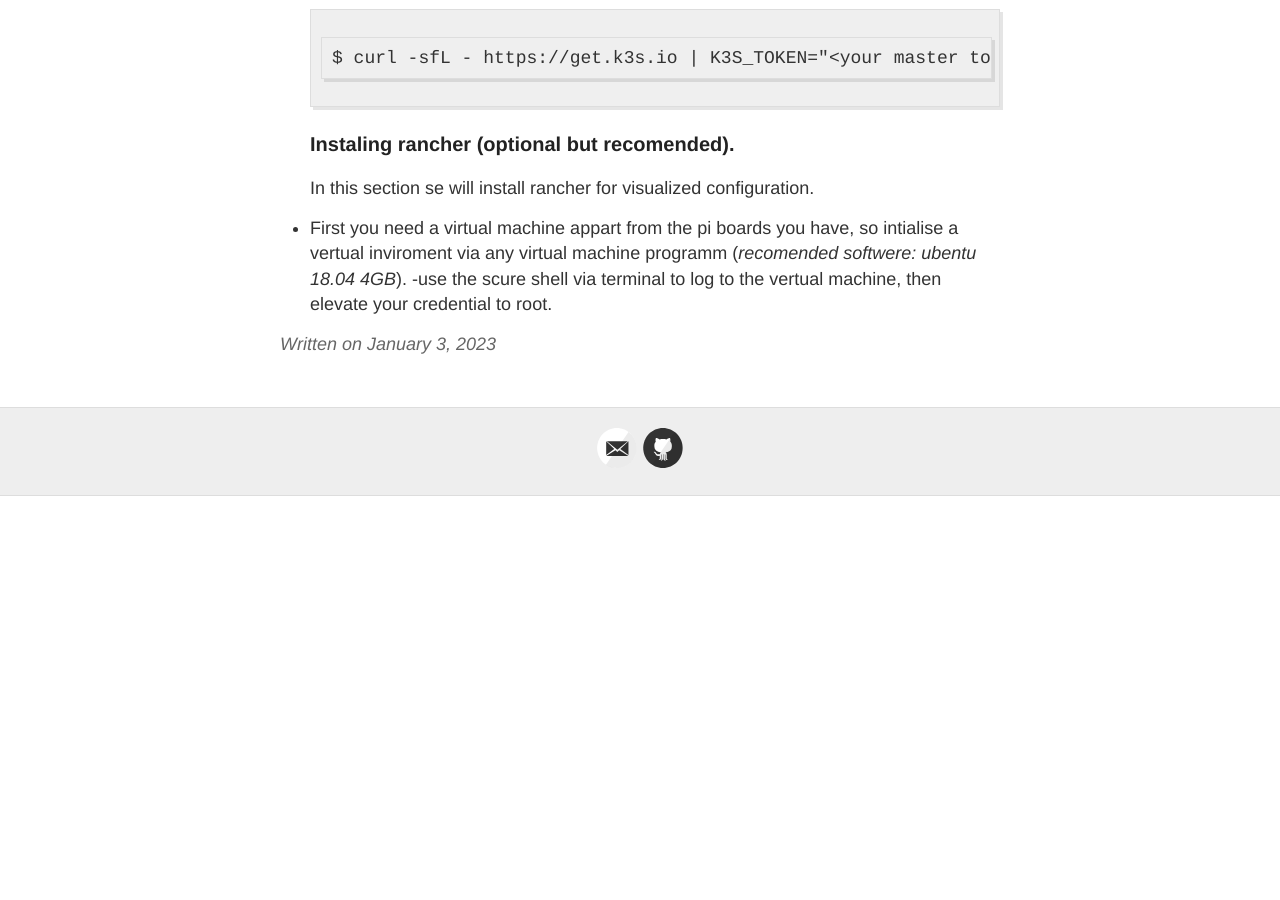
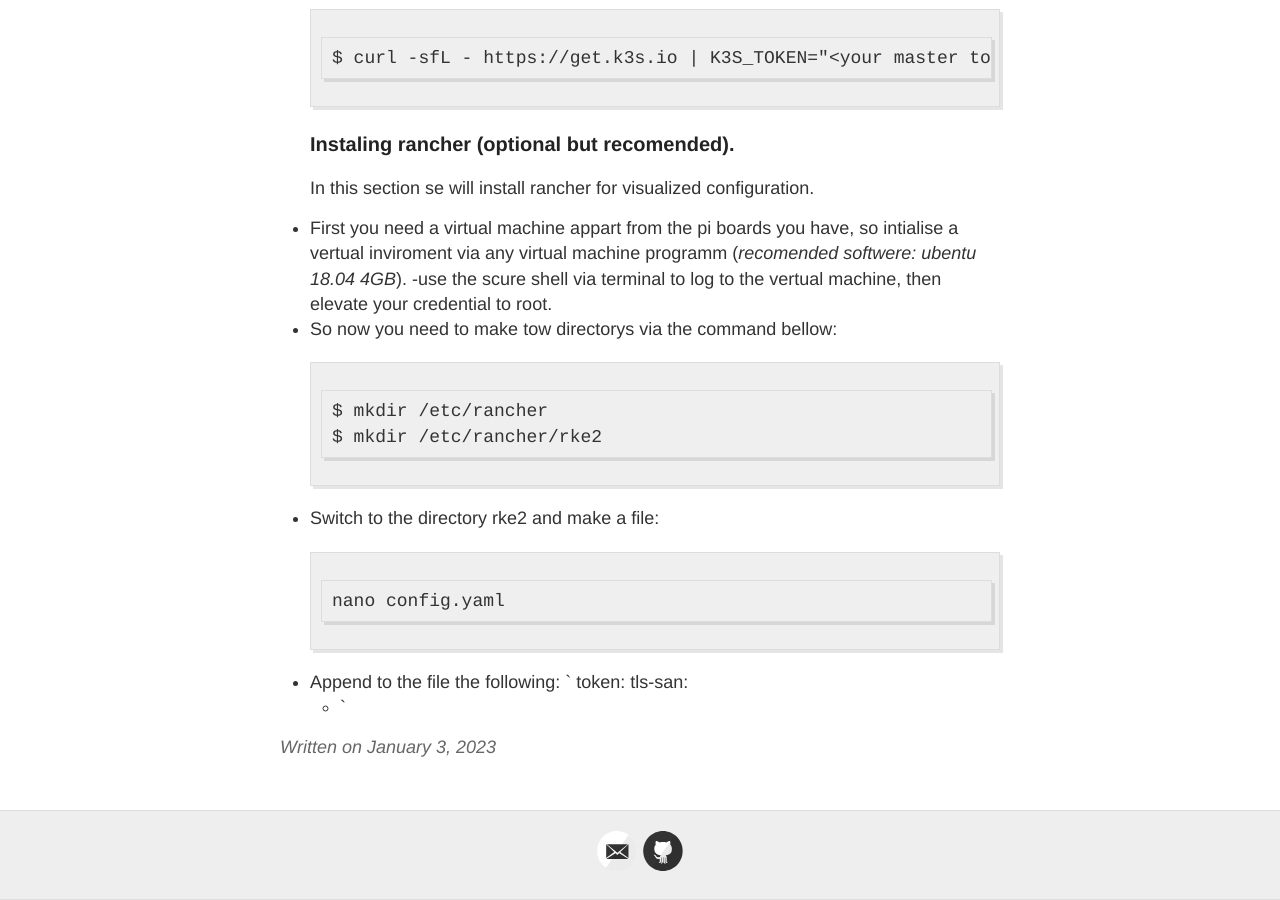
Before and after one commit to hermassest/hermassest.github.io, a Jekyll site: the page built from _posts/2023-01-03-Build-Your-Own-Raspberry-Pi-Cluster.md, in a window 1280 px wide and 900 px high, scrolled down 2514 px. Built offline with Jekyll 4.4.1, drawn with Linux system fonts in a browser that asks for light colours; our own code applies the rules of GitHub Pages for plain Markdown files; before the commit the page ends 3010 px from its top, so only the background shows below that.

Commit message:
Update 2023-01-03-Build-Your-Own-Raspberry-Pi-Cluster.md

````diff
--- a/_posts/2023-01-03-Build-Your-Own-Raspberry-Pi-Cluster.md
+++ b/_posts/2023-01-03-Build-Your-Own-Raspberry-Pi-Cluster.md
@@ -72,3 +72,18 @@ In this section se will install rancher for visualized configuration.
 
 - First you need a virtual machine appart from the pi boards you have, so intialise a vertual inviroment via any virtual machine programm (_recomended softwere: ubentu 18.04 4GB_).
 -use the scure shell via terminal to log to the vertual machine, then elevate your credential to root.
+- So now you need to make tow directorys via the command bellow:
+```
+$ mkdir /etc/rancher
+$ mkdir /etc/rancher/rke2
+```
+- Switch to the directory rke2 and make a file:
+```
+nano config.yaml
+```
+- Append to the file the following:
+`
+token: <personal token>
+tls-san:
+  - <ip of the server that you are currently in>
+`
````
